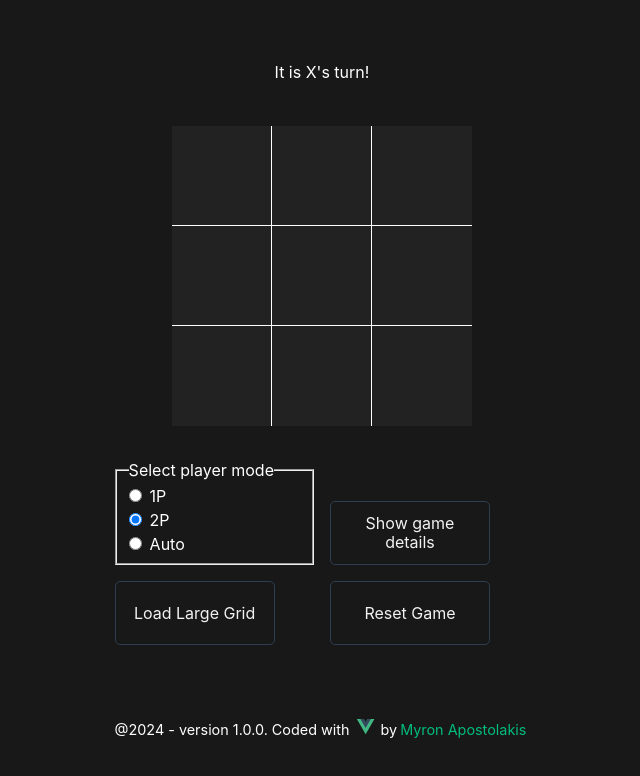
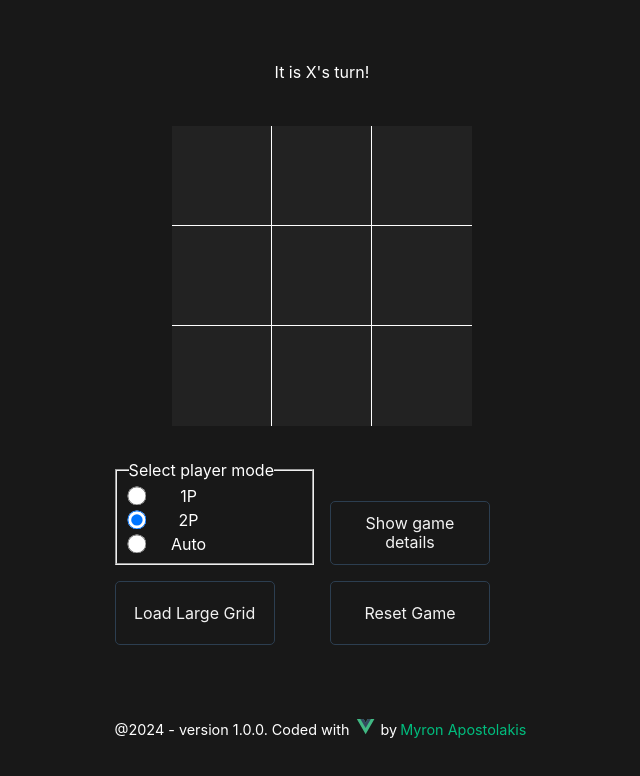
Before and after one commit to myapos/tic-tac-toe, a Vue app: page / in a window 1280 px wide. Shown: the top 776 px of the page, without its empty margins (318-958 px from the left). Built offline with nearby package versions, Linux system fonts and the light colour scheme.

Commit message:
applied backwards compatible styles for radios and centering

```diff
--- a/src/components/ui/AppRadio.vue
+++ b/src/components/ui/AppRadio.vue
@@ -46,13 +46,22 @@ export default {
 </script>
 <style scoped>
 .radio {
-  align-self: center;
+  height: 15px;
+  position: relative;
+  padding: 0.5rem;
 }
-.radio label {
-  margin-left: 0.5rem;
-}
-input[type='checkbox'] {
+.radio > input {
+  position: absolute;
+  top: 45%;
+  transform: translate(-50%, -50%);
+  transform: translate(-50%, -50%);
   width: 1.2rem;
   height: 1.2rem;
 }
+.radio > label {
+  position: absolute;
+  top: 50%;
+  left: 35%;
+  transform: translate(-50%, -50%);
+}
 </style>
```
